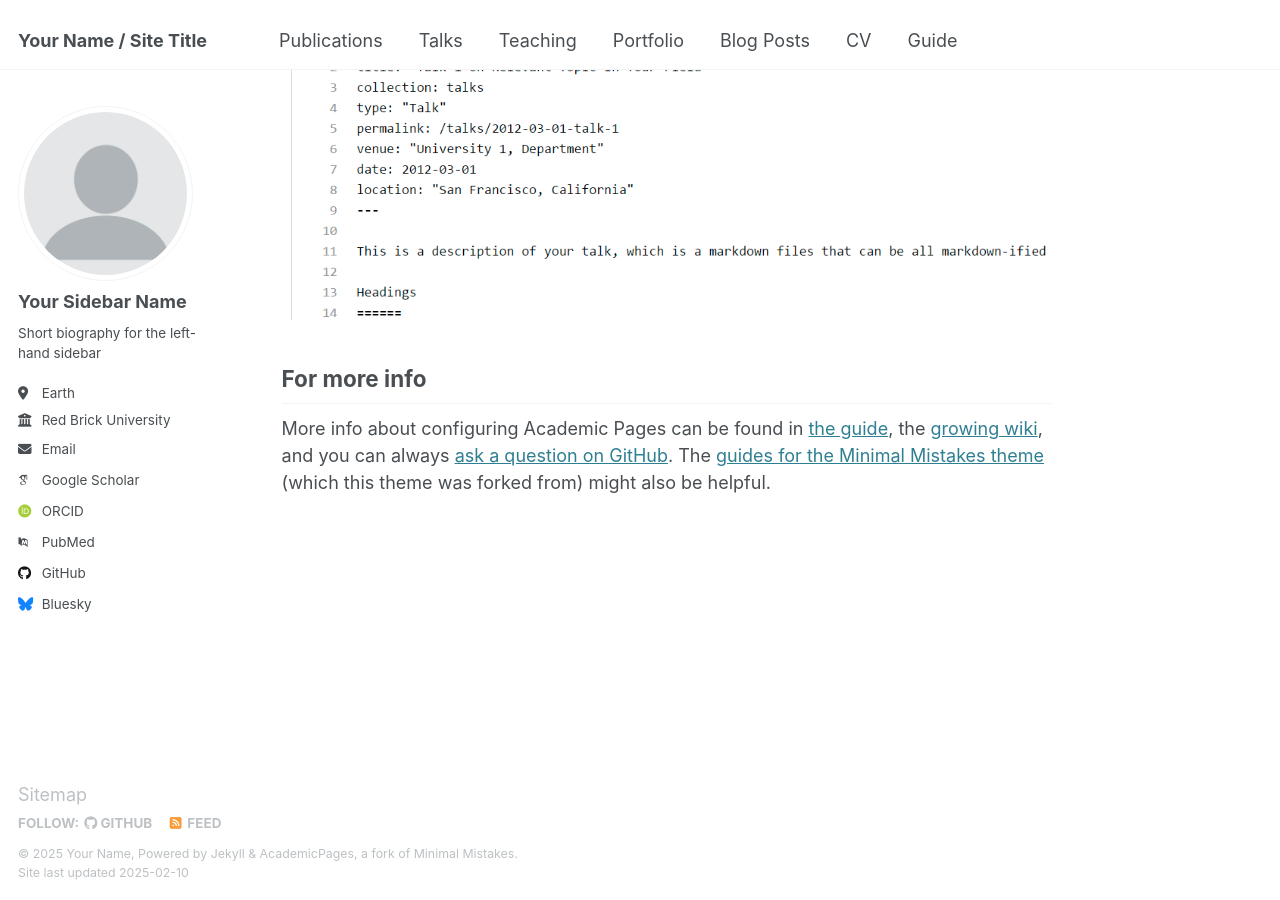
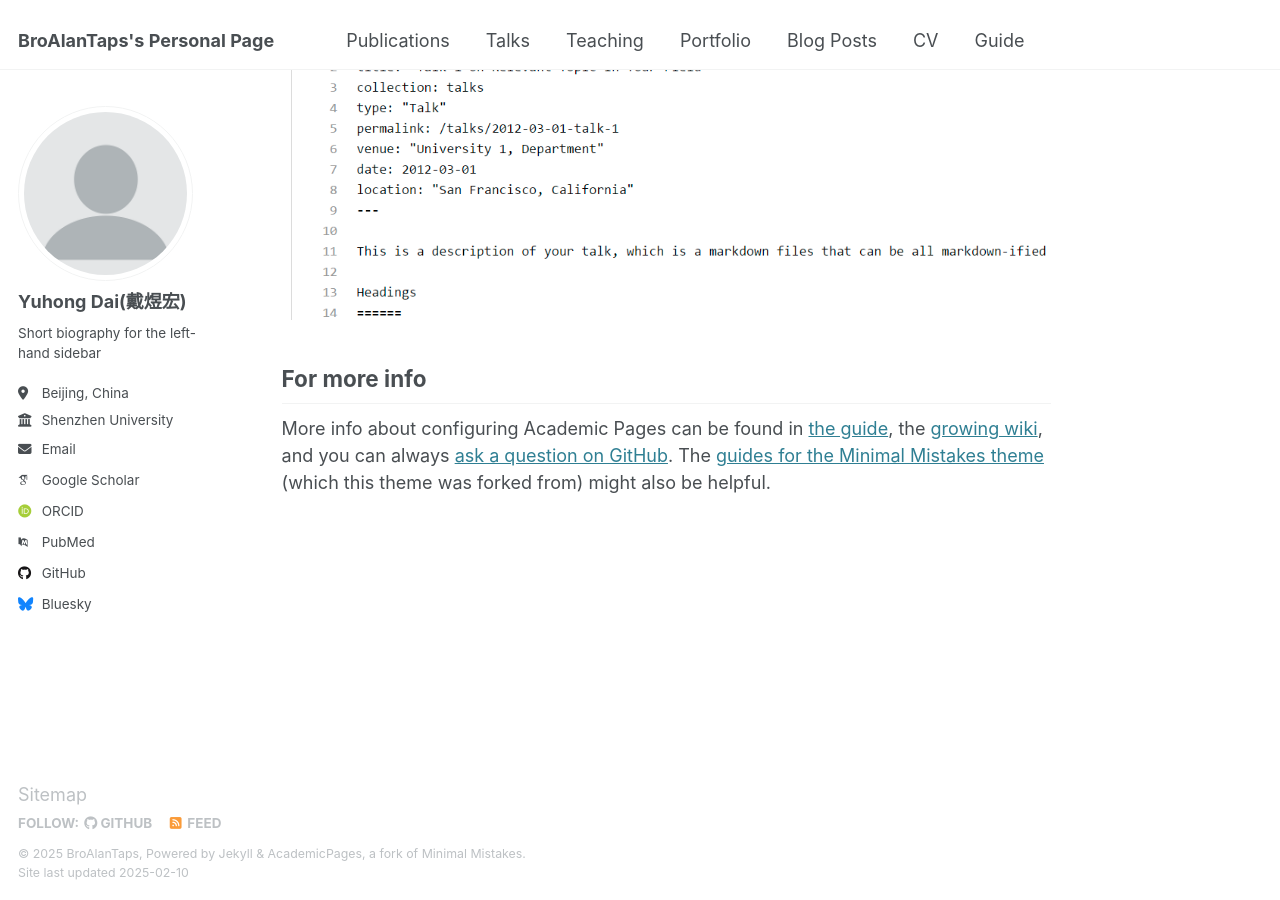
Before and after one commit to broalantaps/broalantaps, a Jekyll site: the page built from _pages/about.md, in a window 1280 px wide and 900 px high, scrolled down 2642 px. Built offline with Jekyll 4.4.1, drawn with Linux system fonts in a browser that asks for light colours; some web fonts are replaced.

Commit message:
feature: update my information

```diff
--- a/_config.yml
+++ b/_config.yml
@@ -9,9 +9,9 @@
 # Basic Site Settings
 locale                   : "en-US"
 site_theme               : "default"
-title                    : "Your Name / Site Title"
+title                    : "BroAlanTaps's Personal Page"
 title_separator          : "-"
-name                     : &name "Your Name"
+name                     : &name "BroAlanTaps"
 description              : &description "personal description"
 url                      : https://broalantaps.github.io # the base hostname & protocol for your site e.g. "https://[your GitHub username].github.io"
 baseurl                  : "" # the subpath of your site, e.g. "/blog"
@@ -23,13 +23,13 @@ repository               : "broalantaps/broalantaps.github.io"
 author:
   # Biographic information
   avatar           : "profile.png"
-  name             : "Your Sidebar Name"
+  name             : "Yuhong Dai(戴煜宏)"
   pronouns         : # example: "she/her"
   bio              : "Short biography for the left-hand sidebar"
-  location         : "Earth"
-  employer         : "Red Brick University"
+  location         : "Beijing, China"
+  employer         : "Shenzhen University"
   uri              : # URL
-  email            : "none@example.org"
+  email            : "daiyuhong2022@email.szu.edu.cn"
 
   # Academic websites
   arxiv            : # URL - Update with the correct link to your profile
```
